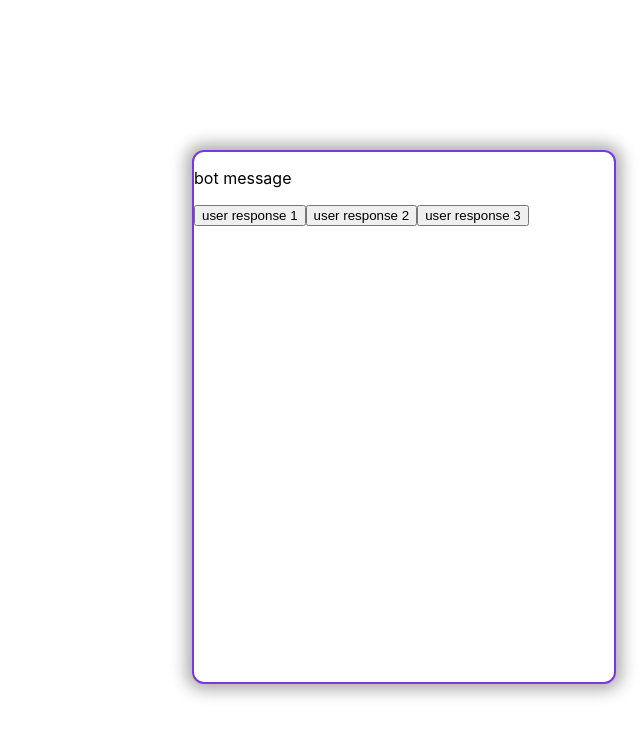
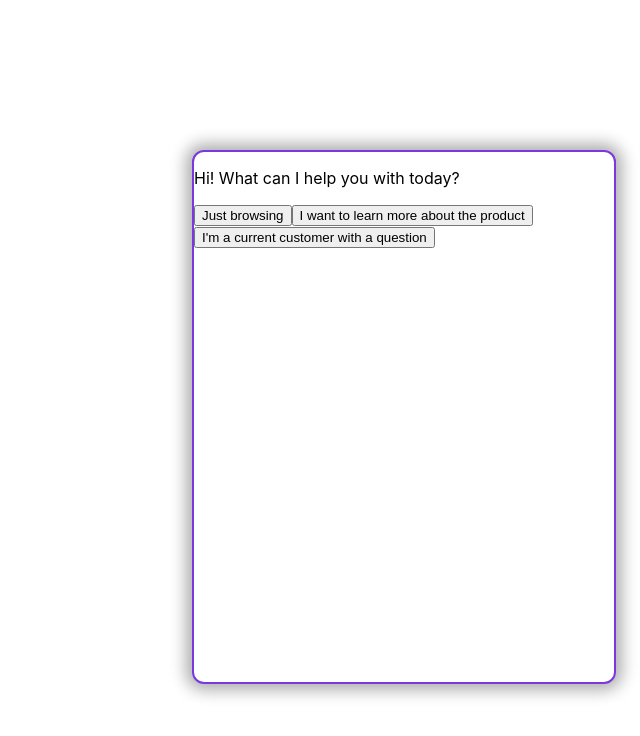
Before and after one commit to stkirk/intercom-clone, a React (Create React App) app: page / in a window 1280 px wide. Shown: the top 736 px of the page, without its empty margins (640-1280 px from the left). Built offline with nearby package versions, Linux system fonts and the light colour scheme.

Commit message:
prop drilled into ChatMessage, dynamically displayed message data there

```diff
--- a/src/components/SupportChatBot/ChatMessage.js
+++ b/src/components/SupportChatBot/ChatMessage.js
@@ -1,36 +1,23 @@
 import React from "react";
 
-const ChatMessage = () => {
+const ChatMessage = ({ message }) => {
   const handleSelection = (e) => {
     console.log(e.target.name, e.target.value);
   };
   return (
     <div>
-      <p>bot message</p>
-      <button
-        className="userResponsebtn"
-        name="response 1"
-        value="1"
-        onClick={(e) => handleSelection(e)}
-      >
-        user response 1
-      </button>
-      <button
-        className="userResponsebtn"
-        name="response 2"
-        value="2"
-        onClick={(e) => handleSelection(e)}
-      >
-        user response 2
-      </button>
-      <button
-        className="userResponsebtn"
-        name="response 3"
-        value="3"
-        onClick={(e) => handleSelection(e)}
-      >
-        user response 3
-      </button>
+      <p className="botMessage">{message.text}</p>
+      {message.responseOptions.map((option) => (
+        <button
+          key={option.text}
+          className="userResponse"
+          name={option.name}
+          value={option.value}
+          onClick={handleSelection}
+        >
+          {option.text}
+        </button>
+      ))}
     </div>
   );
 };
```
